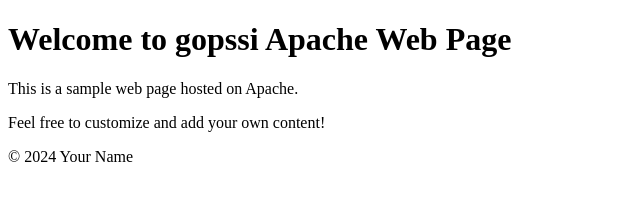
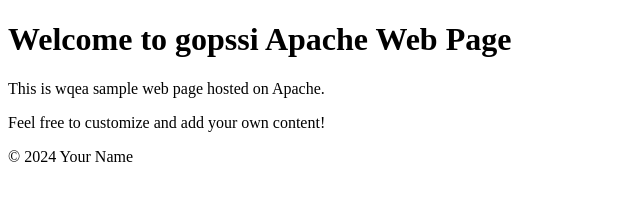
Before and after one commit to gopipanda/jenkins, a plain HTML site: page index.html in a window 1280 px wide. Shown: the full height of the page, 0-640 px from the left. Drawn offline with Linux system fonts and the light colour scheme.

Commit message:
Update index.html

```diff
--- a/index.html
+++ b/index.html
@@ -11,7 +11,7 @@
     </header>
 
     <section>
-        <p>This is a sample web page hosted on Apache.</p>
+        <p>This is wqea sample web page hosted on Apache.</p>
         <p>Feel free to customize and add your own content!</p>
     </section>
 
```
